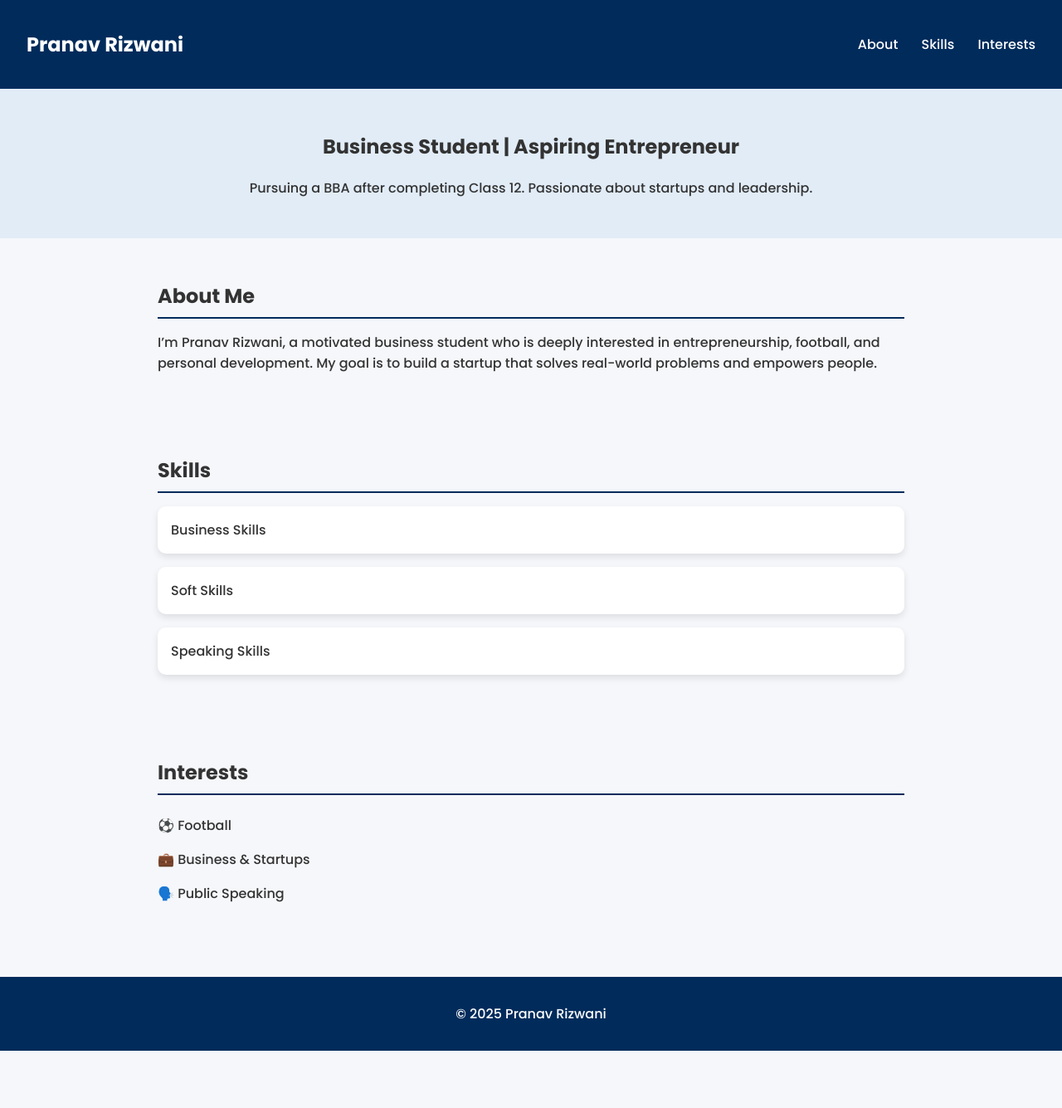
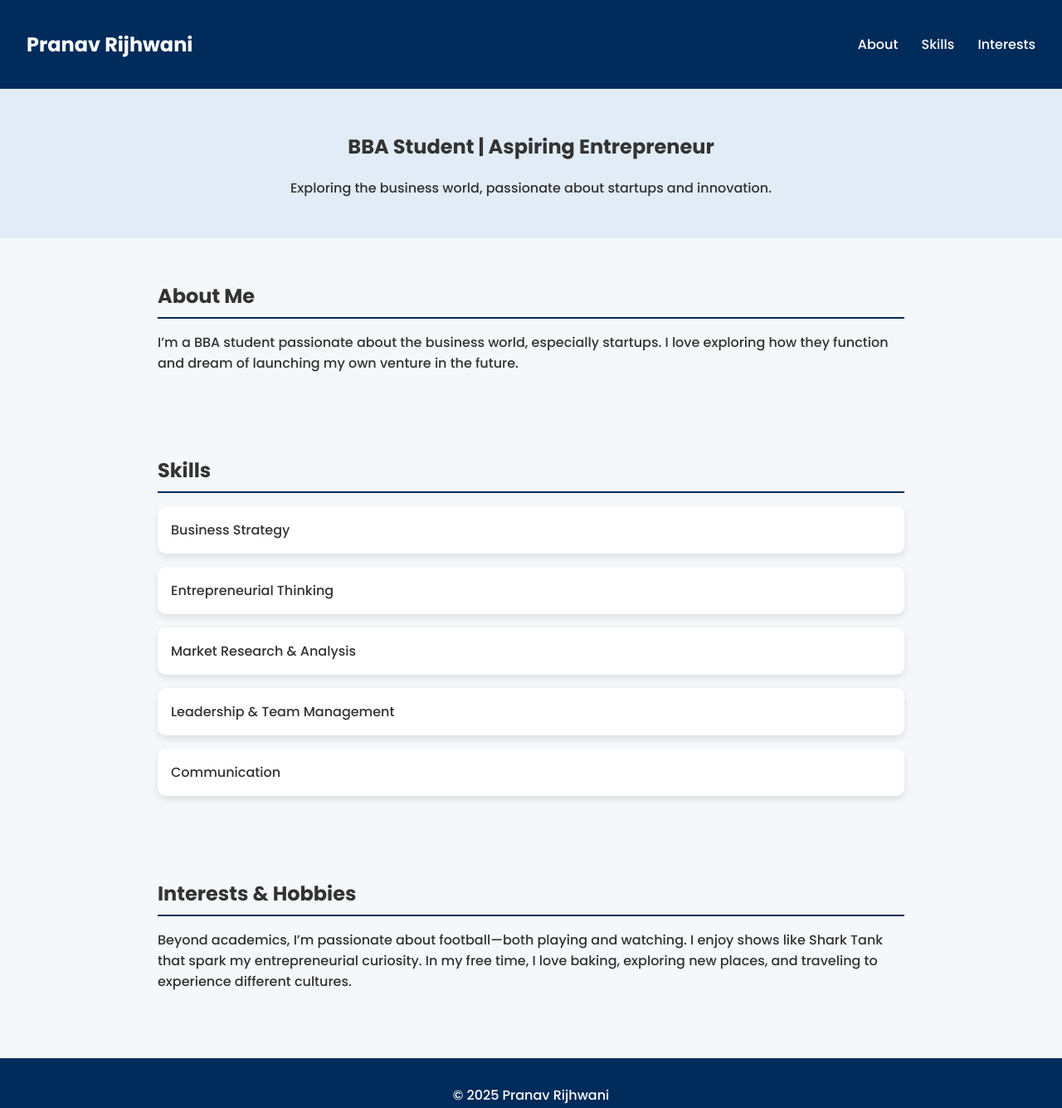
Before and after one commit to Pranav10863/resume-website, a plain HTML site: page index.html in a window 1280 px wide. Shown: the whole page at 83% size. Before the commit the page ends 1266 px from the top, so only its background shows below. Drawn offline with Linux system fonts and the light colour scheme.

Commit message:
Add files via upload

```diff
--- a/index.html
+++ b/index.html
@@ -4,13 +4,13 @@
 <head>
   <meta charset="UTF-8">
   <meta name="viewport" content="width=device-width, initial-scale=1.0">
-  <title>Pranav Rizwani | Resume</title>
+  <title>Pranav Rijhwani | Resume</title>
   <link rel="stylesheet" href="style.css">
   <link href="https://fonts.googleapis.com/css2?family=Poppins:wght@300;500;700&display=swap" rel="stylesheet">
 </head>
 <body>
   <nav>
-    <h1>Pranav Rizwani</h1>
+    <h1>Pranav Rijhwani</h1>
     <div>
       <a href="#about">About</a>
       <a href="#skills">Skills</a>
@@ -19,33 +19,31 @@
   </nav>
 
   <header>
-    <h2>Business Student | Aspiring Entrepreneur</h2>
-    <p>Pursuing a BBA after completing Class 12. Passionate about startups and leadership.</p>
+    <h2>BBA Student | Aspiring Entrepreneur</h2>
+    <p>Exploring the business world, passionate about startups and innovation.</p>
   </header>
 
   <section class="section" id="about">
     <h2>About Me</h2>
-    <p>I’m Pranav Rizwani, a motivated business student who is deeply interested in entrepreneurship, football, and personal development. My goal is to build a startup that solves real-world problems and empowers people.</p>
+    <p>I’m a BBA student passionate about the business world, especially startups. I love exploring how they function and dream of launching my own venture in the future.</p>
   </section>
 
   <section class="section" id="skills">
     <h2>Skills</h2>
-    <div class="card">Business Skills</div>
-    <div class="card">Soft Skills</div>
-    <div class="card">Speaking Skills</div>
+    <div class="card">Business Strategy</div>
+    <div class="card">Entrepreneurial Thinking</div>
+    <div class="card">Market Research & Analysis</div>
+    <div class="card">Leadership & Team Management</div>
+    <div class="card">Communication</div>
   </section>
 
   <section class="section" id="interests">
-    <h2>Interests</h2>
-    <ul>
-      <li>⚽ Football</li>
-      <li>💼 Business & Startups</li>
-      <li>🗣️ Public Speaking</li>
-    </ul>
+    <h2>Interests & Hobbies</h2>
+    <p>Beyond academics, I’m passionate about football—both playing and watching. I enjoy shows like Shark Tank that spark my entrepreneurial curiosity. In my free time, I love baking, exploring new places, and traveling to experience different cultures.</p>
   </section>
 
   <footer>
-    <p>&copy; 2025 Pranav Rizwani</p>
+    <p>&copy; 2025 Pranav Rijhwani</p>
   </footer>
 </body>
 </html>
```
